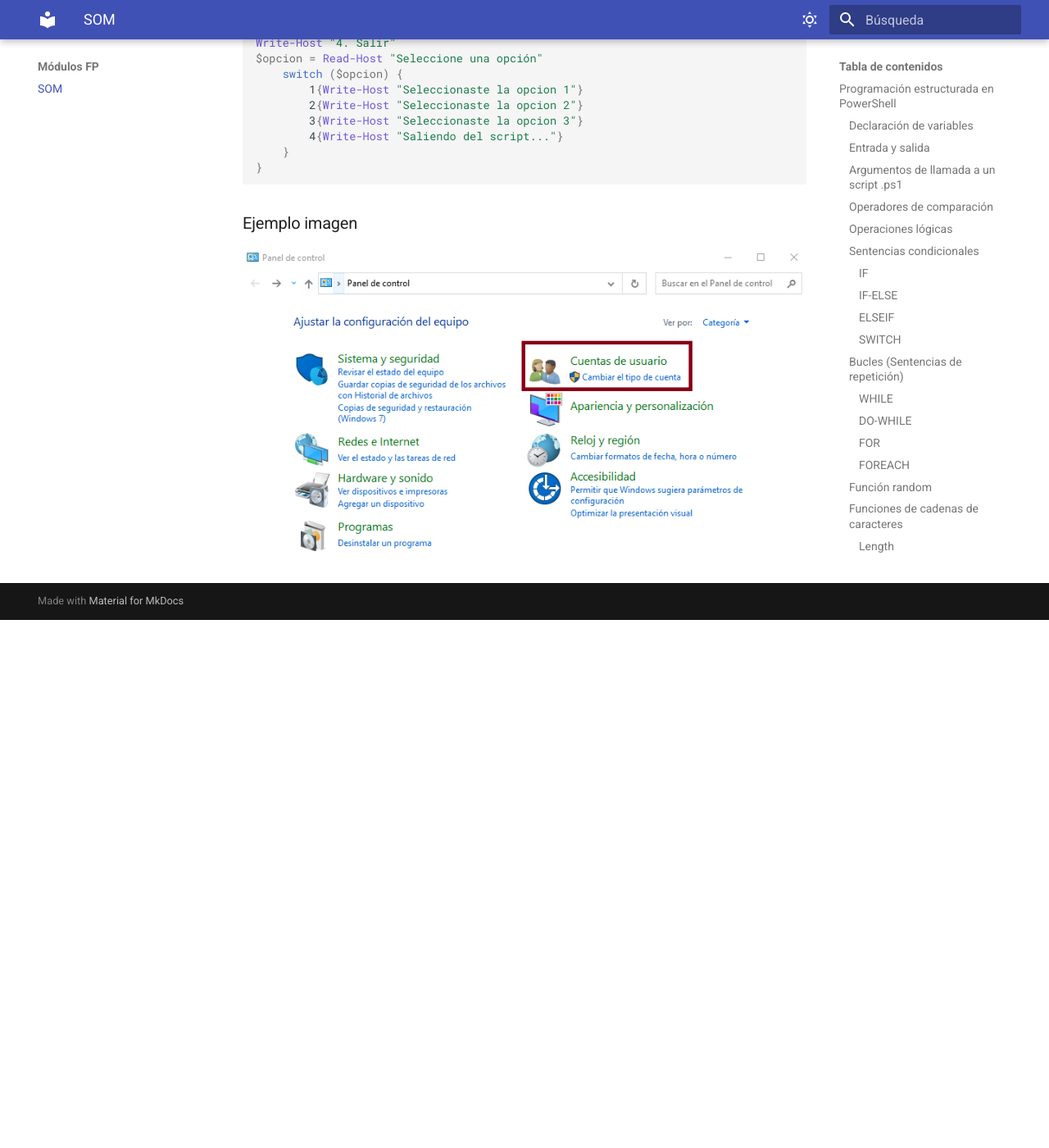
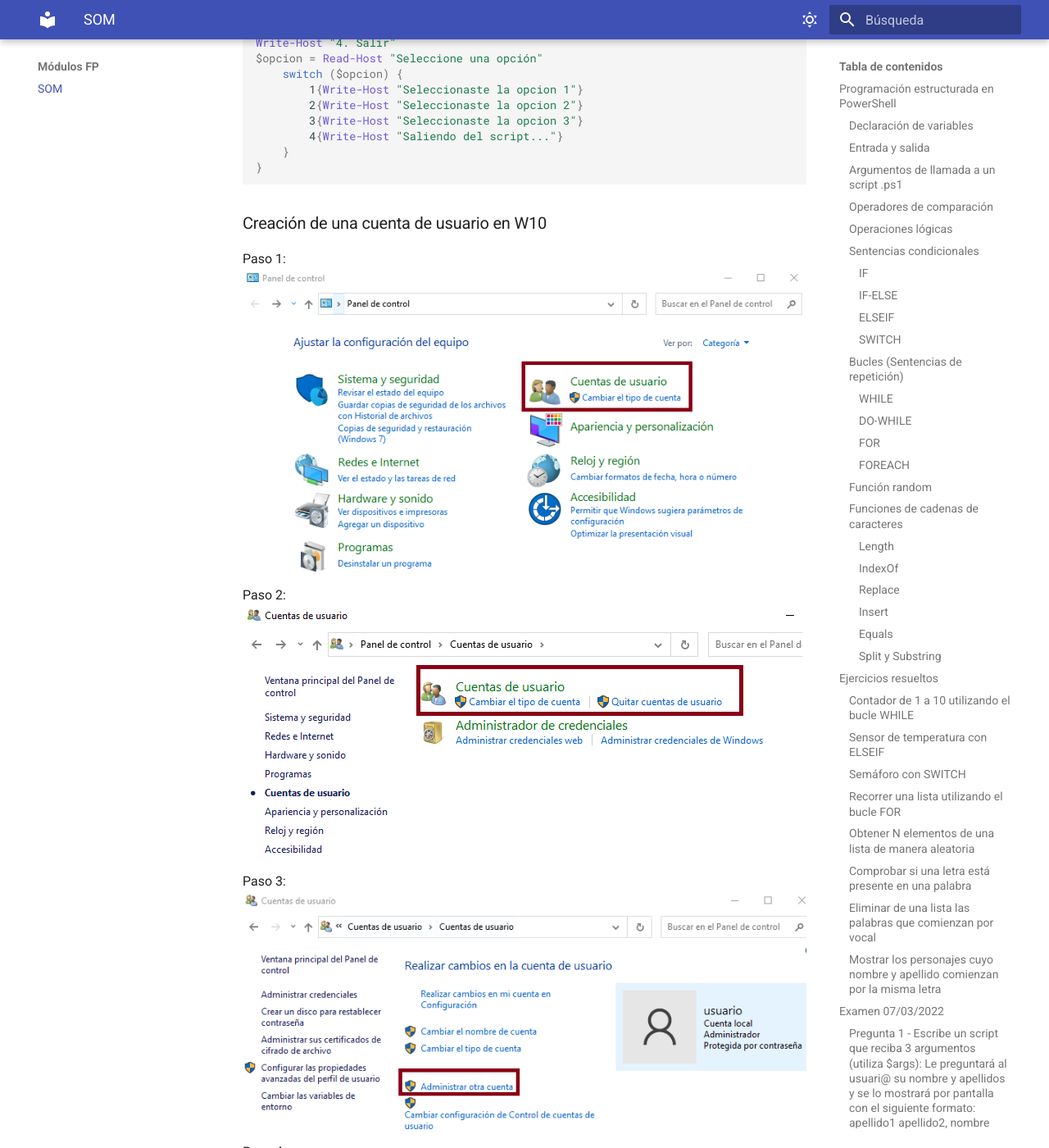
Before and after one commit to fernandoalvarezfp/fernandoalvarezfp.github.io, an MkDocs documentation site: the page built from docs/SOM.md, in a window 1280 px wide and 1400 px high, scrolled down 13899 px. Shown: the whole window at 82% size. Built offline with MkDocs 1.6.1 and Material for MkDocs 9.7.7, drawn with Linux system fonts in a browser that asks for light colours; before the commit the page ends 14655 px from its top, so only the background shows below that.

Commit message:
Update SOM.md

````diff
--- a/docs/SOM.md
+++ b/docs/SOM.md
@@ -606,5 +606,14 @@
     }
 }
 ```
-### Ejemplo imagen
-![text](../img/1.PNG)
+### Creación de una cuenta de usuario en W10
+Paso 1:
+![Cuenta usuario imagen 1](../img/1.PNG)
+Paso 2:
+![Cuenta usuario imagen 2](../img/2.PNG)
+Paso 3:
+![Cuenta usuario imagen 3](../img/3.PNG)
+Paso 4:
+![Cuenta usuario imagen 4](../img/4.PNG)
+Paso 5:
+![Cuenta usuario imagen 5](../img/5.PNG)
````
